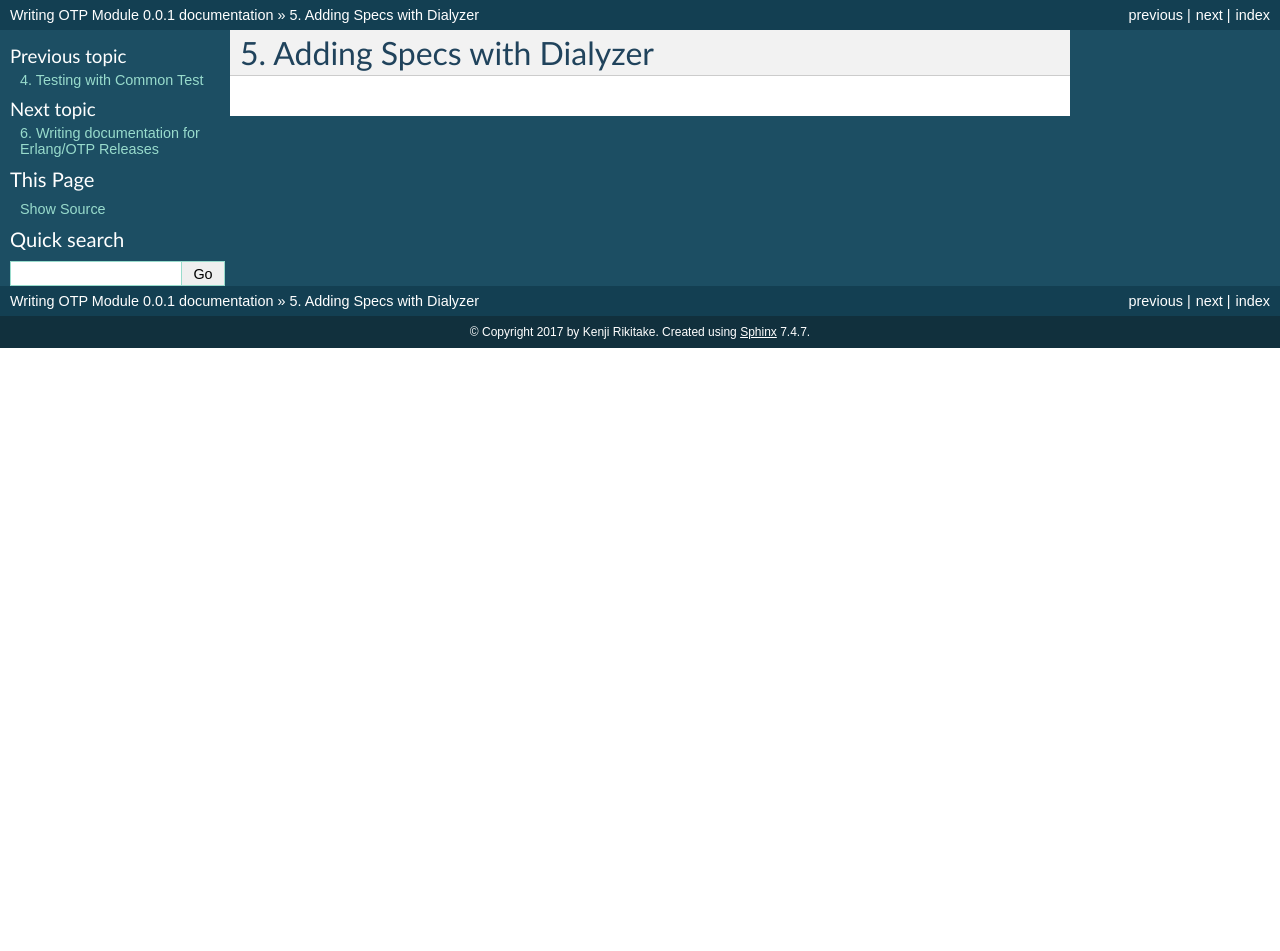
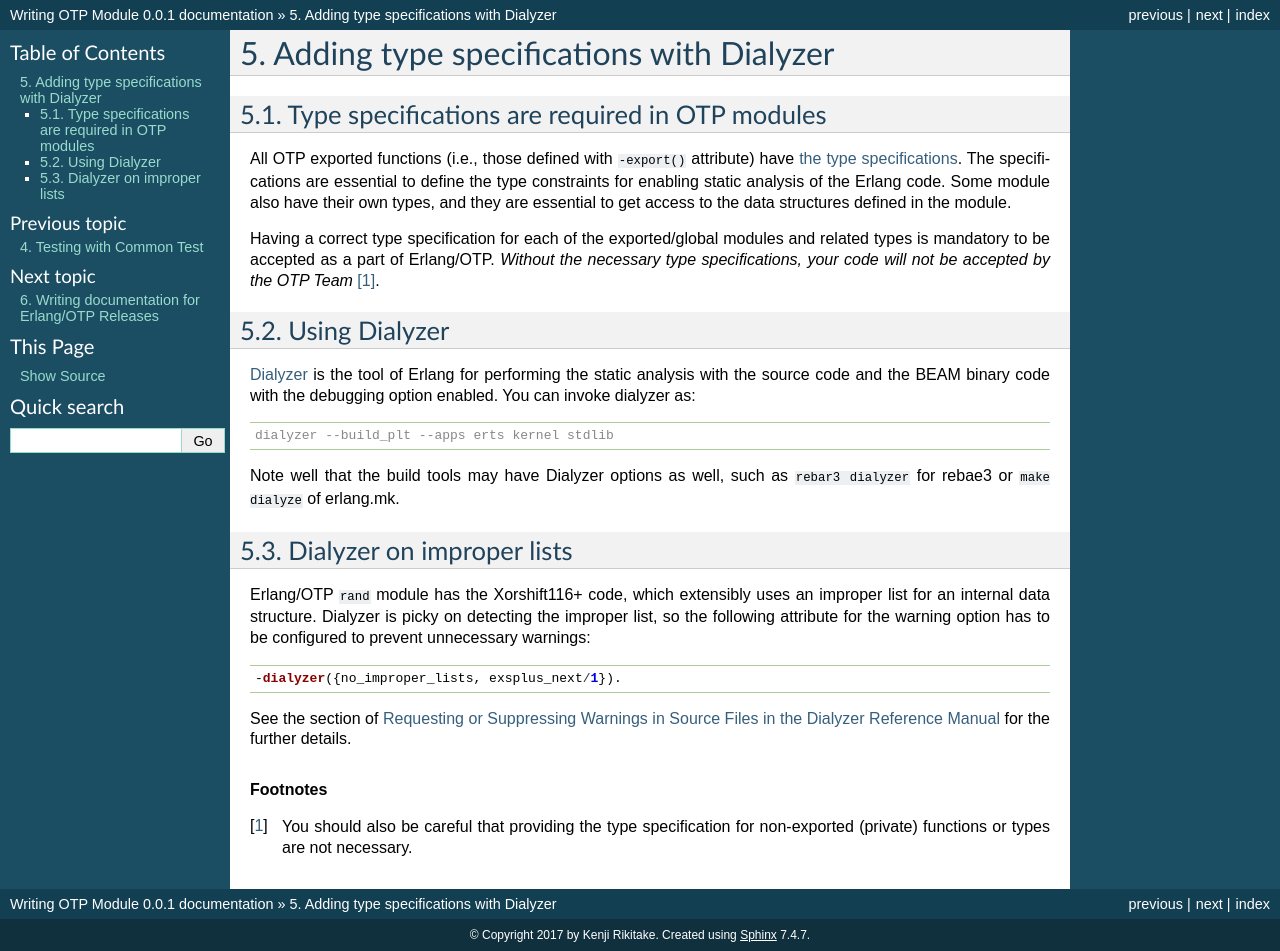
Before and after one commit to jj1bdx/writing-otp-modules, a Sphinx documentation site: the page built from draft/source/dialyzer.rst, in a window 1280 px wide. Built offline with Sphinx 7.4.7, drawn with Linux system fonts in a browser that asks for light colours; before the commit the page ends 900 px from its top, so only the background shows below that.

Commit message:
Add source/dialyzer.rst: Alpha release

```diff
--- a/draft/source/dialyzer.rst
+++ b/draft/source/dialyzer.rst
@@ -1,2 +1,57 @@
-Adding Specs with Dialyzer
-==========================
+Adding type specifications with Dialyzer
+========================================
+
+Type specifications are required in OTP modules
+-----------------------------------------------
+
+All OTP exported functions (i.e., those defined with ``-export()``
+attribute) have `the type specifications
+<http://erlang.org/doc/reference_manual/typespec.html>`_. The
+specifications are essential to define the type constraints for enabling
+static analysis of the Erlang code. Some module also have their own
+types, and they are essential to get access to the data structures
+defined in the module.
+
+Having a correct type specification for each of the exported/global
+modules and related types is mandatory to be accepted as a part of
+Erlang/OTP. *Without the necessary type specifications, your code will
+not be accepted by the OTP Team* [#dialyze1]_.
+
+Using Dialyzer
+--------------
+
+`Dialyzer <http://erlang.org/doc/apps/dialyzer/dialyzer_chapter.html>`_
+is the tool of Erlang for performing the static analysis with the source
+code and the BEAM binary code with the debugging option enabled. You can
+invoke dialyzer as:
+
+.. code-block:: erl
+
+  dialyzer --build_plt --apps erts kernel stdlib
+
+Note well that the build tools may have Dialyzer options as well, such
+as ``rebar3 dialyzer`` for rebae3 or ``make dialyze`` of erlang.mk.
+
+Dialyzer on improper lists
+--------------------------
+
+Erlang/OTP ``rand`` module has the Xorshift116+ code, which extensibly
+uses an improper list for an internal data structure. Dialyzer is picky
+on detecting the improper list, so the following attribute for the
+warning option has to be configured to prevent unnecessary warnings:
+
+.. code-block:: erlang
+
+  -dialyzer({no_improper_lists, exsplus_next/1}).
+
+See the section of `Requesting or Suppressing Warnings in Source Files
+in the Dialyzer Reference Manual
+<http://erlang.org/doc/man/dialyzer.html#suppression>`_ for the further
+details.
+
+
+.. Rubric:: Footnotes
+
+.. [#dialyze1] You should also be careful that providing the type
+               specification for non-exported (private) functions or
+               types are not necessary.
```
